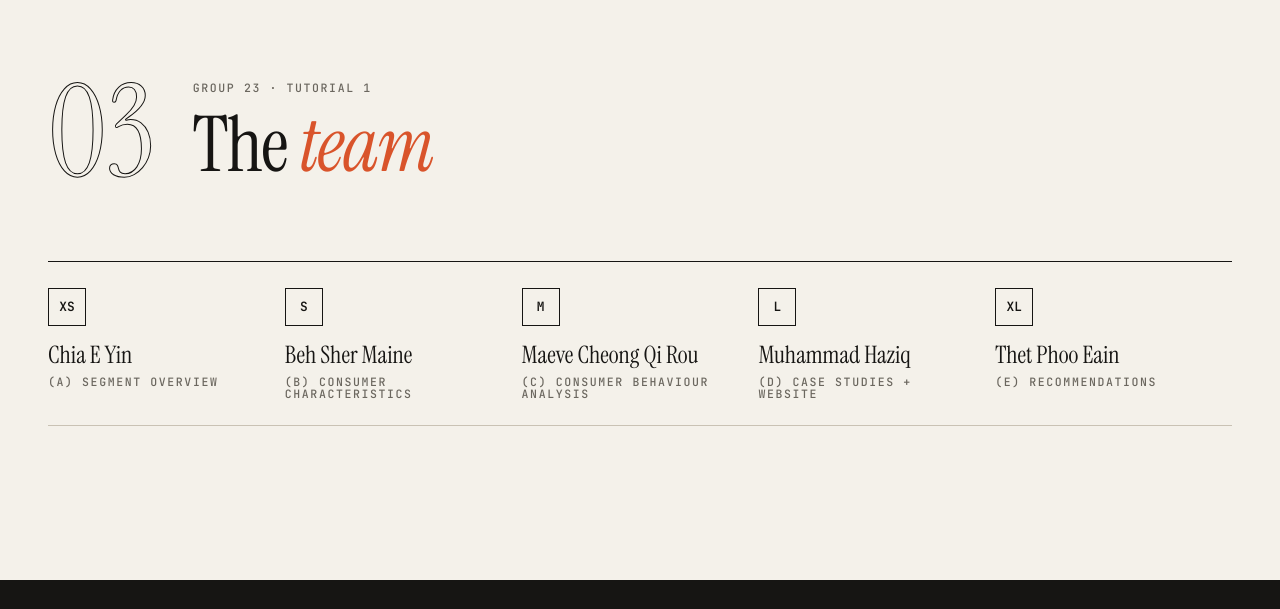
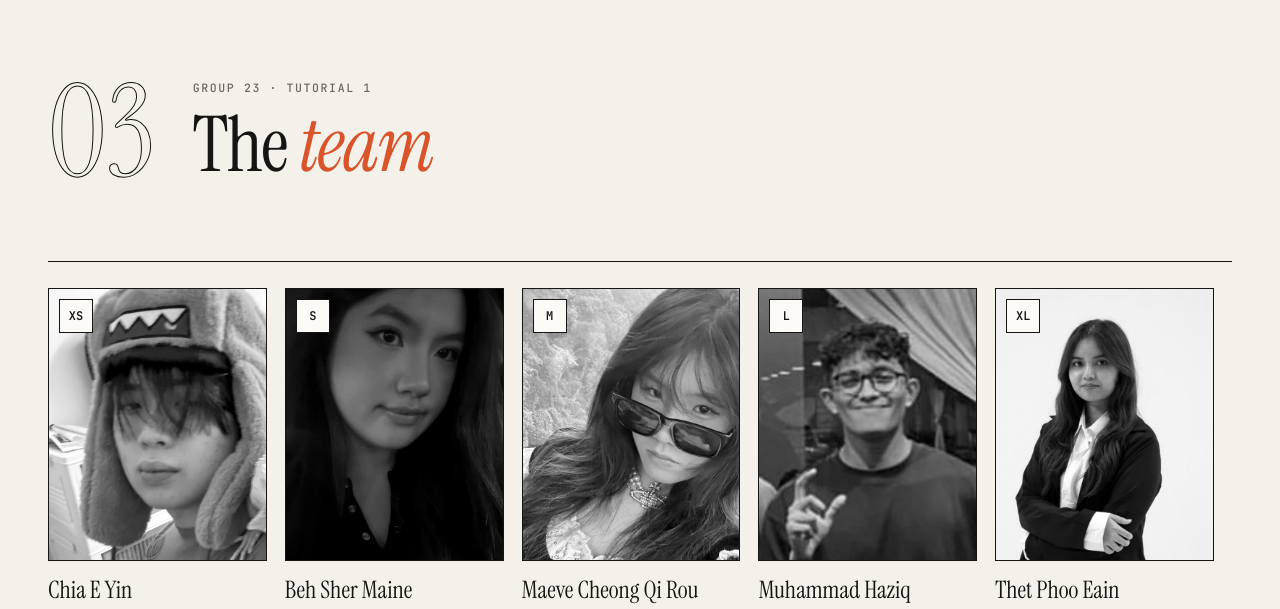
Before and after one commit to nolahhh/mkt2054-second-life, a plain HTML site: page index.html in a window 1280 px wide. Shown: the part 3936-4545 px from the top of the page. Drawn offline with Linux system fonts and the light colour scheme.

Commit message:
Team section: member photos

```diff
--- a/index.html
+++ b/index.html
@@ -7,7 +7,7 @@
 <meta name="description" content="MKT2054 Consumer Behaviour, Group 23: understanding and engaging Malaysia's thrift shoppers.">
 <link rel="preconnect" href="https://fonts.googleapis.com"><link rel="preconnect" href="https://fonts.gstatic.com" crossorigin>
 <link href="https://fonts.googleapis.com/css2?family=Instrument+Serif:ital@0;1&family=Inter+Tight:wght@400;500;600&family=JetBrains+Mono:wght@500;600&display=swap" rel="stylesheet">
-<link rel="stylesheet" href="style.css?v=1119j">
+<link rel="stylesheet" href="style.css?v=1120a">
 </head>
 <body>
 <main>
@@ -96,19 +96,19 @@
   </section>
 
   <!-- TEAM -->
-  <section style="padding-top:0">
+  <section id="team" style="padding-top:0">
     <div class="wrap">
       <div class="sec-head rv"><div class="num">03</div><div><span class="label">Group 23 · Tutorial 1</span><h2>The <em>team</em></h2></div></div>
       <div class="team rv">
-        <div class="member"><span class="s">XS</span><b>Chia E Yin</b><span class="label">(a) Segment overview</span></div>
-        <div class="member"><span class="s">S</span><b>Beh Sher Maine</b><span class="label">(b) Consumer characteristics</span></div>
-        <div class="member"><span class="s">M</span><b>Maeve Cheong Qi Rou</b><span class="label">(c) Consumer behaviour analysis</span></div>
-        <div class="member"><span class="s">L</span><b>Muhammad Haziq</b><span class="label">(d) Case studies + website</span></div>
-        <div class="member"><span class="s">XL</span><b>Thet Phoo Eain</b><span class="label">(e) Recommendations</span></div>
+        <div class="member"><div class="pic"><img src="img/team/chia.jpg" alt="Chia E Yin" loading="lazy"><span class="s">XS</span></div><b>Chia E Yin</b><span class="label">(a) Segment overview</span></div>
+        <div class="member"><div class="pic"><img src="img/team/shermaine.jpg" alt="Beh Sher Maine" loading="lazy"><span class="s">S</span></div><b>Beh Sher Maine</b><span class="label">(b) Consumer characteristics</span></div>
+        <div class="member"><div class="pic"><img src="img/team/maeve.jpg" alt="Maeve Cheong Qi Rou" loading="lazy"><span class="s">M</span></div><b>Maeve Cheong Qi Rou</b><span class="label">(c) Consumer behaviour analysis</span></div>
+        <div class="member"><div class="pic"><img src="img/team/haziq.jpg" alt="Muhammad Haziq" loading="lazy"><span class="s">L</span></div><b>Muhammad Haziq</b><span class="label">(d) Case studies + website</span></div>
+        <div class="member"><div class="pic"><img src="img/team/thet.jpg" alt="Thet Phoo Eain" loading="lazy"><span class="s">XL</span></div><b>Thet Phoo Eain</b><span class="label">(e) Recommendations</span></div>
       </div>
     </div>
   </section>
 </main>
-<script src="main.js?v=1119j"></script>
+<script src="main.js?v=1120a"></script>
 </body>
 </html>
--- a/style.css
+++ b/style.css
@@ -137,7 +137,10 @@ section{padding:clamp(80px,12vw,160px) 0}
 /* team (size labels) */
 .team{display:grid;grid-template-columns:repeat(5,1fr);border-top:1px solid var(--ink)}
 .member{padding:26px 18px 26px 0;border-bottom:1px solid var(--line-2)}
-.member .s{display:inline-grid;place-items:center;min-width:38px;height:38px;padding:0 8px;border:1px solid var(--ink);font:600 .8rem var(--mono);margin-bottom:16px}
+.member .pic{position:relative;aspect-ratio:4/5;border:1px solid var(--ink);overflow:hidden;margin-bottom:16px;background:var(--paper-2,#F4F1EA)}
+.member .pic img{width:100%;height:100%;object-fit:cover;display:block;filter:grayscale(1) contrast(1.05);transition:filter .5s ease,transform .6s ease}
+.member:hover .pic img{filter:none;transform:scale(1.03)}
+.member .s{position:absolute;left:10px;top:10px;display:inline-grid;place-items:center;min-width:34px;height:34px;padding:0 8px;border:1px solid var(--ink);background:#FBFAF6;font:600 .75rem var(--mono)}
 .member b{display:block;font:400 1.5rem/1.1 var(--serif)}
 .member .label{display:block;margin-top:8px}
 @media (max-width:900px){.team{grid-template-columns:1fr 1fr}}
```
Also changed, not shown: analysis.html (+2 -2 lines), case-studies.html (+2 -2 lines), characteristics.html (+2 -2 lines), recommendations.html (+2 -2 lines), img/team/chia.jpg (added), img/team/haziq.jpg (added), img/team/maeve.jpg (added), img/team/shermaine.jpg (added), img/team/thet.jpg (added).
